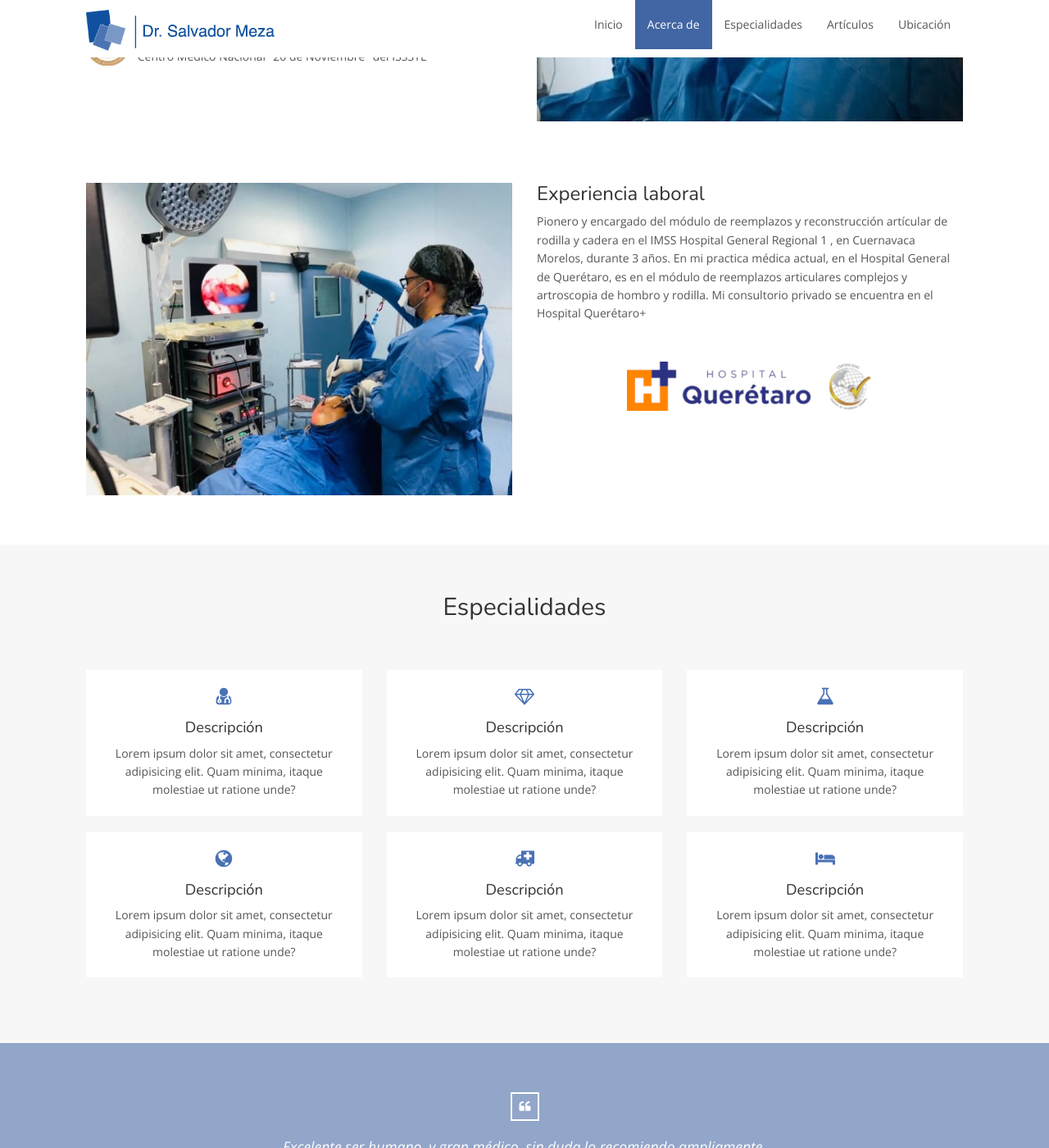
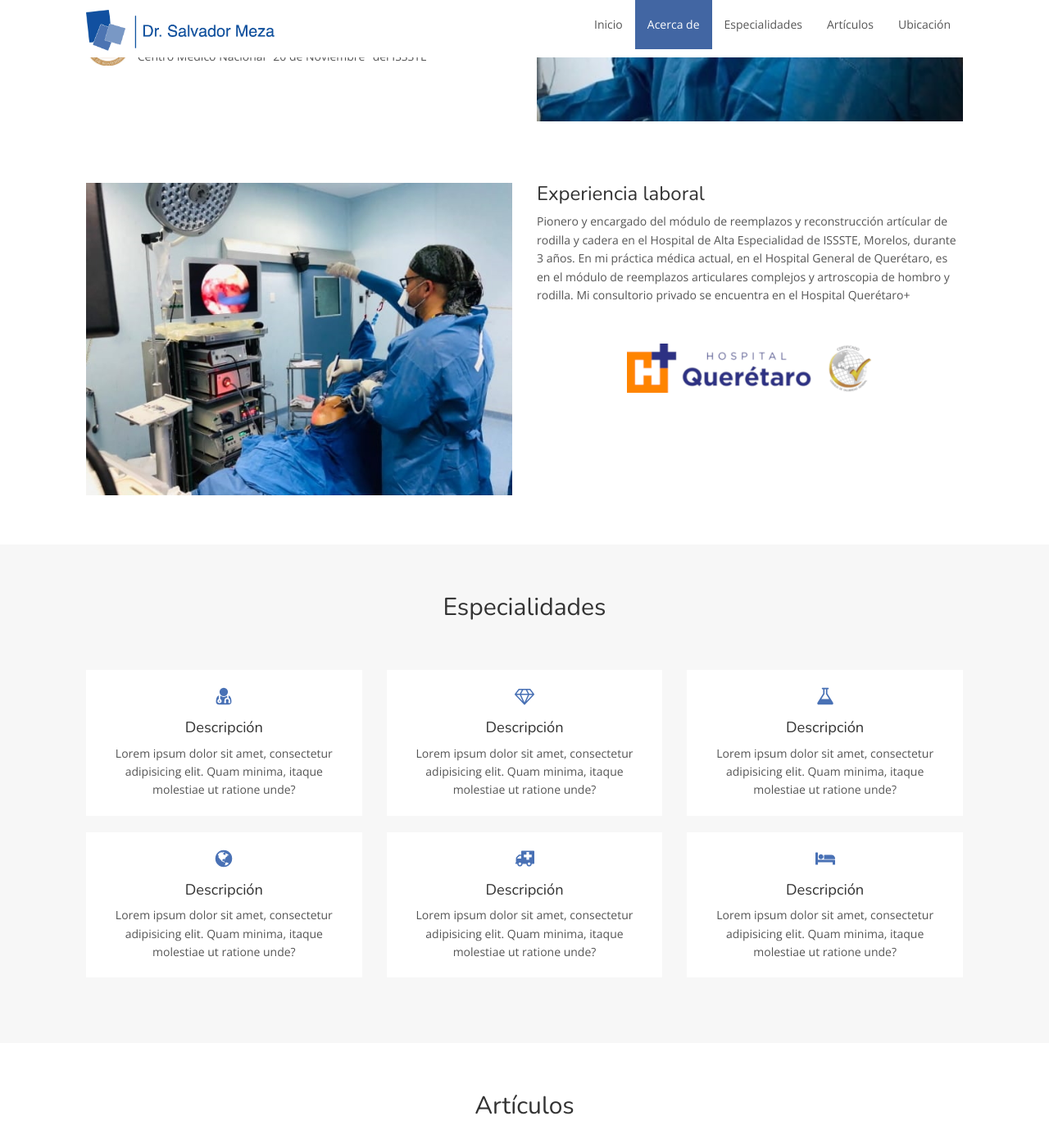
Before and after one commit to kecho05/dr, a Jekyll site: the page built from index.html, in a window 1280 px wide and 1400 px high, scrolled down 1351 px. Shown: the whole window at 82% size. Built offline with Jekyll 4.4.1, drawn with Linux system fonts in a browser that asks for light colours; nearby versions of some CDN libraries; some of the changed text lies outside the part shown.

Commit message:
Update index.html

```diff
--- a/index.html
+++ b/index.html
@@ -139,7 +139,7 @@ layout: default
             </div>
             <div class="col-sm-6">
                 <h3>Experiencia laboral</h3>
-                <p>Pionero y encargado del módulo de reemplazos y reconstrucción artícular de rodilla y cadera en el IMSS Hospital General Regional 1 , en Cuernavaca Morelos, durante 3 años. En mi practica médica actual, en el Hospital General de Querétaro, es en el módulo de reemplazos articulares complejos y artroscopia de hombro y rodilla. Mi consultorio privado se encuentra en el Hospital Querétaro+</p>
+                <p>Pionero y encargado del módulo de reemplazos y reconstrucción artícular de rodilla y cadera en el Hospital de Alta Especialidad de ISSSTE, Morelos, durante 3 años. En mi práctica médica actual, en el Hospital General de Querétaro, es en el módulo de reemplazos articulares complejos y artroscopia de hombro y rodilla. Mi consultorio privado se encuentra en el Hospital Querétaro+</p>
                 <br>
                 <div class="media" style="text-align:center">
                     <a href="https://hmasqueretaro.mx/"><img src="img/about_list_4.png" alt="..."></a>
@@ -196,8 +196,7 @@ layout: default
 <!-- End Our team -->
 
 <!-- Start Testimonials -->
-<div id="testimonials" class="testimonials parallax" style="background-image: url('{{ site.baseurl }}/img/{{ site.testimonials.testimonials_img }}');">
-    <div class="overlay-container">
+<!--    <div class="overlay-container">
         <div class="overlay"></div>
         <div class="container-fluid">
             <div id="testimonial-carousel">
@@ -216,7 +215,7 @@ layout: default
             </div>
         </div>
     </div>
-</div>
+</div>-->
 <!-- End Testimonials -->
 
 <!-- Start Gallery -->
```
